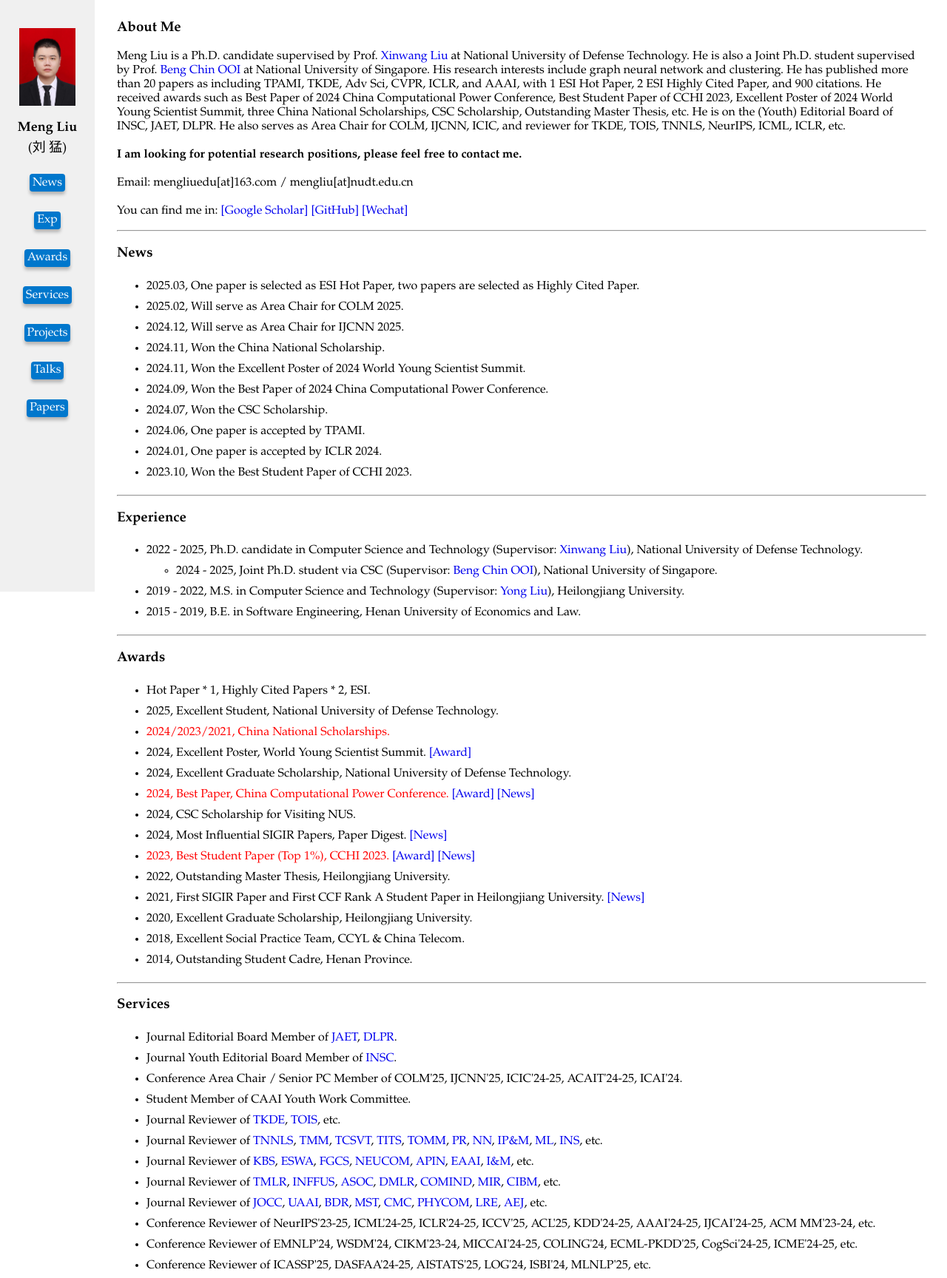
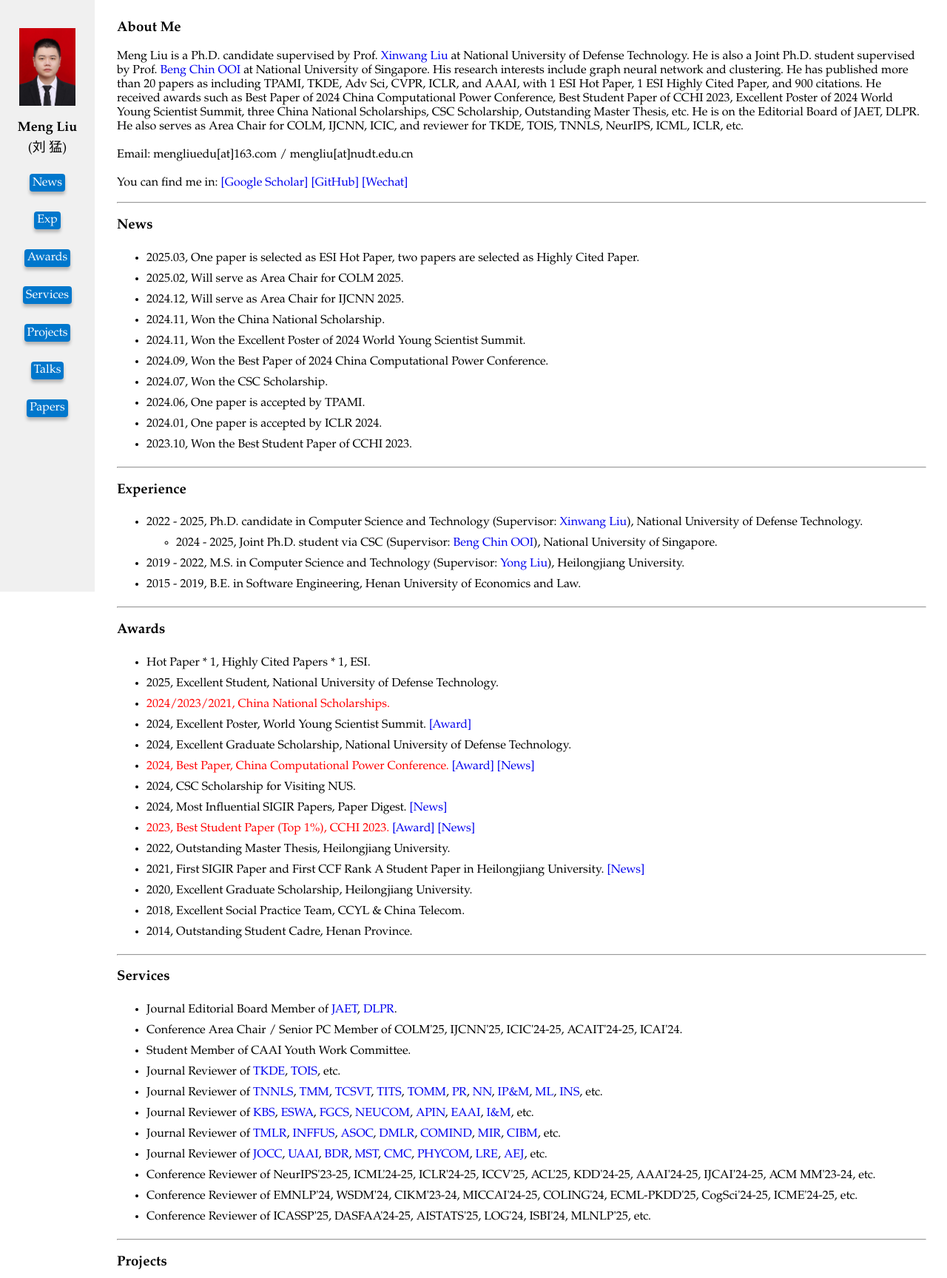
Before and after one commit to MGitHubL/MGitHubL.github.io, a plain HTML site: page index.html in a window 1280 px wide. Shown: the top 1728 px of the page at 74% size. Drawn offline with Linux system fonts and the light colour scheme.

Commit message:
Update index.html

```diff
--- a/index.html
+++ b/index.html
@@ -75,8 +75,7 @@ html,body{font-size: 16px; font-family:Garamond, 等线}
 
 <h3><a name="About Me">About Me</a></h3>
 
-<p>Meng Liu is a Ph.D. candidate supervised by Prof. <a href="https://xinwangliu.github.io/" target="_blank">Xinwang Liu</a> at National University of Defense Technology. He is also a Joint Ph.D. student supervised by Prof. <a href="https://www.comp.nus.edu.sg/~ooibc/" target="_blank">Beng Chin OOI</a> at National University of Singapore. His research interests include graph neural network and clustering. He has published more than 20 papers as including TPAMI, TKDE, Adv Sci, CVPR, ICLR, and AAAI, with 1 ESI Hot Paper, 2 ESI Highly Cited Paper, and 900 citations. He received awards such as Best Paper of 2024 China Computational Power Conference, Best Student Paper of CCHI 2023, Excellent Poster of 2024 World Young Scientist Summit, three China National Scholarships, CSC Scholarship, Outstanding Master Thesis, etc. He is on the (Youth) Editorial Board of INSC, JAET, DLPR. He also serves as Area Chair for COLM, IJCNN, ICIC, and reviewer for TKDE, TOIS, TNNLS, NeurIPS, ICML, ICLR, etc.
-<br/><br/><b>I am looking for potential research positions, please feel free to contact me.</b>
+<p>Meng Liu is a Ph.D. candidate supervised by Prof. <a href="https://xinwangliu.github.io/" target="_blank">Xinwang Liu</a> at National University of Defense Technology. He is also a Joint Ph.D. student supervised by Prof. <a href="https://www.comp.nus.edu.sg/~ooibc/" target="_blank">Beng Chin OOI</a> at National University of Singapore. His research interests include graph neural network and clustering. He has published more than 20 papers as including TPAMI, TKDE, Adv Sci, CVPR, ICLR, and AAAI, with 1 ESI Hot Paper, 1 ESI Highly Cited Paper, and 900 citations. He received awards such as Best Paper of 2024 China Computational Power Conference, Best Student Paper of CCHI 2023, Excellent Poster of 2024 World Young Scientist Summit, three China National Scholarships, CSC Scholarship, Outstanding Master Thesis, etc. He is on the Editorial Board of JAET, DLPR. He also serves as Area Chair for COLM, IJCNN, ICIC, and reviewer for TKDE, TOIS, TNNLS, NeurIPS, ICML, ICLR, etc.
 <br/><br/>Email: mengliuedu[at]163.com / mengliu[at]nudt.edu.cn
 <br/><br/>You can find me in: <a href="https://scholar.google.com/citations?user=6DtqpM8AAAAJ&hl=en" target="_blank">[Google Scholar]</a> <a href="https://github.com/MGitHubL" target="_blank">[GitHub]</a> <a href="picture/Wechat.jpg" target="_blank">[Wechat]</a>
 </p>
@@ -116,7 +115,7 @@ html,body{font-size: 16px; font-family:Garamond, 等线}
 <div>
 <h3><a name="Awards">Awards</a></h3>
 <ul  style="line-height:175%;">
-<li>Hot Paper * 1, Highly Cited Papers * 2, ESI.</li>
+<li>Hot Paper * 1, Highly Cited Papers * 1, ESI.</li>
 <li>2025, Excellent Student, National University of Defense Technology.</li>
 <li><t style="color: red;">2024/2023/2021, China National Scholarships.</t></li>
 <li>2024, Excellent Poster, World Young Scientist Summit. <a href="picture/2024-WYSS.jpg" target="_blank">[Award]</a></li>
@@ -140,8 +139,6 @@ html,body{font-size: 16px; font-family:Garamond, 等线}
 <ul style="line-height:175%;">
 
 <li>Journal Editorial Board Member of  <a href="https://ojs.apspublisher.com/index.php/jaet" target="_blank">JAET</a>, <a href="https://scholar.shangan-edu.cn/index.php/dlpr" target="_blank">DLPR</a>.</li>
-
-<li>Journal Youth Editorial Board Member of <a href="https://link.springer.com/journal/12539" target="_blank">INSC</a>.</li>
 
 <li>Conference Area Chair / Senior PC Member of COLM'25, IJCNN'25, ICIC'24-25, ACAIT'24-25, ICAI'24.</li>
 
@@ -254,7 +251,7 @@ https://www.sciencedirect.com/journal/information-and-management" target="_blank
 
 <li>[J] <b>刘猛</b>, 梁科, 孟令源, 李昊, 周思航, 刘新旺. 扩散策略增强的多视角图聚类. 南京大学学报自然科学版. (中文核心)</li>
 
-<li>[J] Ke Liang, Lingyuan Meng, <b>Meng Liu</b>, Yue Liu, Wenxuan Tu, Siwei Wang, Sihang Zhou, Xinwang Liu, Fuchun Sun, Kunlun He. A Survey of Knowledge Graph Reasoning on Graph Types: Static, Dynamic, and Multi-Modal. IEEE Transactions on Pattern Analysis and Machine Intelligence, <b>TPAMI</b>. (一区Top, IF=20.8, CCF Rank A, Accepted in Jun. 2024, <t style="color: red;">ESI Hot Paper, ESI Highly Cited Paper</t>) <a href="https://arxiv.org/abs/2212.05767" target="_blank">[Paper]</a> <a href="https://github.com/LIANGKE23/Awesome-Knowledge-Graph-Reasoning" target="_blank">[Code]</a></li>
+<li>[J] Ke Liang, Lingyuan Meng, <b>Meng Liu</b>, Yue Liu, Wenxuan Tu, Siwei Wang, Sihang Zhou, Xinwang Liu, Fuchun Sun, Kunlun He. A Survey of Knowledge Graph Reasoning on Graph Types: Static, Dynamic, and Multi-Modal. IEEE Transactions on Pattern Analysis and Machine Intelligence, <b>TPAMI</b>. (一区Top, IF=20.8, CCF Rank A, Accepted in Jun. 2024, <t style="color: red;">ESI Hot Paper</t>) <a href="https://arxiv.org/abs/2212.05767" target="_blank">[Paper]</a> <a href="https://github.com/LIANGKE23/Awesome-Knowledge-Graph-Reasoning" target="_blank">[Code]</a></li>
 
 <li>[J] <b>Meng Liu</b>, Ke Liang, Yawei Zhao, Wenxuan Tu, Sihang Zhou, Xinbiao Gan, Xinwang Liu, Kunlun He. Self-Supervised Temporal Graph Learning with Temporal and Structural Intensity Alignment. IEEE Transactions on Neural Networks and Learning Systems, <b>TNNLS</b>. (一区Top, IF=10.4, CCF Rank B, Accepted in Apr. 2024, <t style="color: red;">ESI Highly Cited Paper</t>) <a href="https://arxiv.org/abs/2302.07491" target="_blank">[Paper]</a> <a href="https://github.com/MGitHubL/S2T" target="_blank">[Code]</a></li>
 
```
